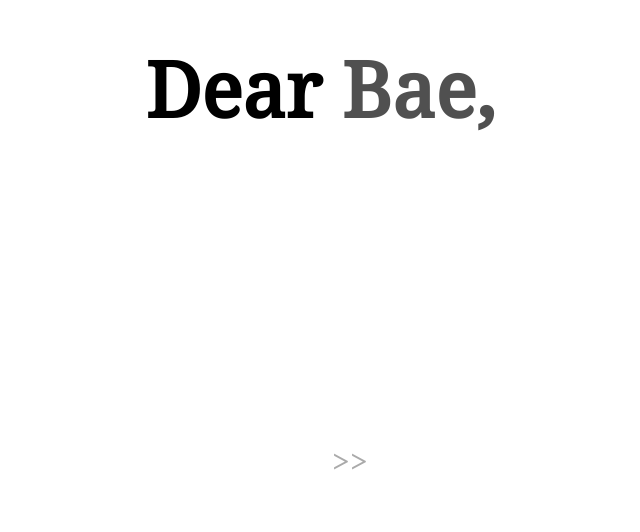
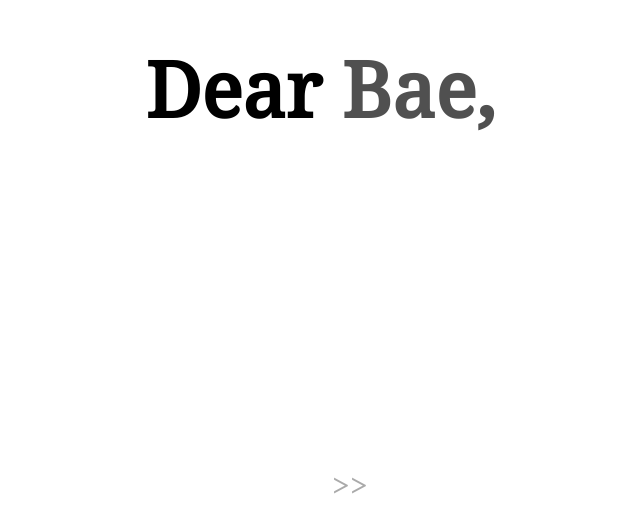
Before and after one commit to Rikilele/jenny.wang, a React (Create React App) app in the folder client/: page /birthday in a window 1280 px wide. Shown: the part 220-752 px from the top of the page, without its empty margins (290-930 px from the left). Built offline with nearby package versions, Linux system fonts and the light colour scheme; a web font is replaced by a local one.

Commit message:
Lower the button arrow

```diff
--- a/client/src/App/pages/Birthday/Birthday.module.css
+++ b/client/src/App/pages/Birthday/Birthday.module.css
@@ -16,7 +16,7 @@
 .button {
   background: none;
   border: none;
-  bottom: 6vh;
+  bottom: 3vh;
   color: #aaaaaa;
   cursor: pointer;
   font-family: 'Noto Serif', serif;
```
